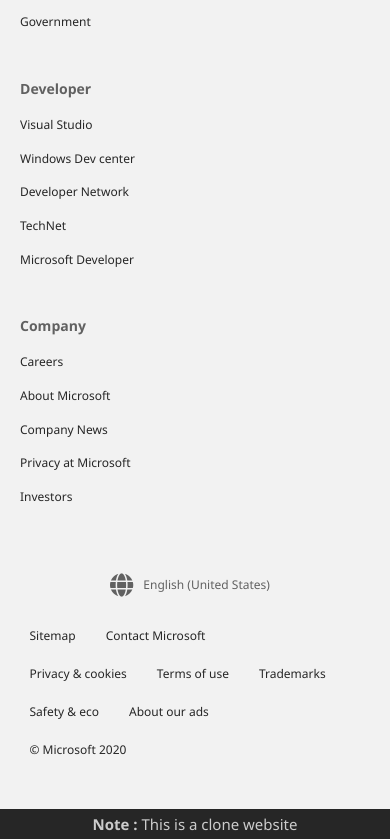
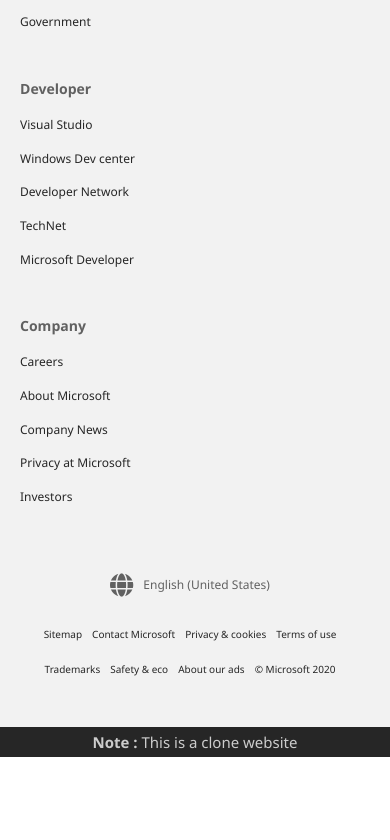
Before and after one commit to Amer15/Microsoft-Clone, a plain HTML site: page index.html in a window 390 px wide. Shown: the part 5063-5903 px from the top of the page. After the commit the page ends 5821 px from the top, so only its background shows below. Drawn offline with Linux system fonts and the light colour scheme; files whose address does not match are found by name.

Commit message:
change in  Media queries

```diff
--- a/index.html
+++ b/index.html
@@ -224,6 +224,8 @@
                     <li><a href="#">Contact Microsoft</a></li>
                     <li><a href="#">Privacy & cookies</a></li>
                     <li><a href="#">Terms of use</a></li>
+                </ul>
+                <ul class="footer-links">
                     <li><a href="#">Trademarks</a></li>
                     <li><a href="#">Safety & eco</a></li>
                     <li><a href="#">About our ads</a></li>
--- a/style.css
+++ b/style.css
@@ -261,6 +261,12 @@ ul{
     margin-right: 10px;
 }
 
+.footer-inner-links{
+    display: flex;
+    align-items: center;
+    justify-content: center;
+}
+
 .footer-links {
     display: flex;
     flex-direction: row;
@@ -287,6 +293,16 @@ ul{
 }
 
 /* MEDIA_QUERIES */
+
+@media(max-width: 1000px) {
+    .footer-inner{
+        flex-direction: column;
+    }
+    .footer-inner-links{
+        flex-direction: column;
+    }
+}
+
 @media(max-width: 700px) {
 
     .menu-btn{
@@ -350,6 +366,19 @@ ul{
     grid-template-columns: repeat(2, 1fr)
     }
 
+    .footer-inner-links{
+        display: flex;
+        flex-direction: column;
+        align-items: center;
+        justify-content: center;
+    }
+
+    .footer-links li{
+        margin-right: 10px;
+        margin-bottom: 20px;
+    }
+
+
 }
 
 @media(max-width: 500px) {
@@ -373,18 +402,17 @@ ul{
     .footer-inner-links{
         width: 90%;
         padding: 10px 10px;
+        flex-direction: column;
     }
 
 }
 
-@media(max-width:380px) {
+@media(max-width:400px) {
 
-    .footer-inner{
-        display: block;
-        padding-left: 10px;
-    }
+  .footer-inner-links{
+      font-size: 10px;
+      display: flex;
+      flex-direction: column;
+  }
 
-    .footer-inner ul{
-        display: block
-    }
 }
```
